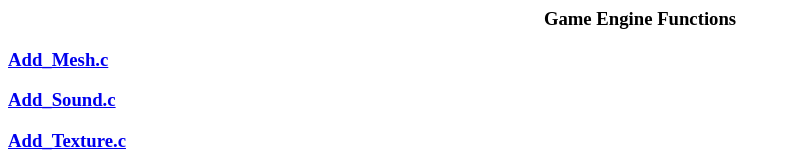
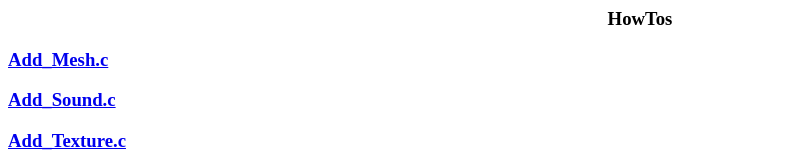
Before and after one commit to lowlevel86/OpenGL-3D-Adventure-Game-Engine, a plain HTML site: page Documentation/howTos/index.html in a window 1280 px wide. Shown: the top 160 px of the page, without its empty margins (0-791 px from the left). Drawn offline with Linux system fonts and the light colour scheme.

Commit message:
update doc

```diff
--- a/Documentation/howTos/index.html
+++ b/Documentation/howTos/index.html
@@ -1,7 +1,7 @@
 <HTML>
-<HEAD><TITLE>Game Engine Functions</TITLE></HEAD>
+<HEAD><TITLE>HowTos</TITLE></HEAD>
 <BODY>
-<H3><CENTER>Game Engine Functions</CENTER></H3>
+<H3><CENTER>HowTos</CENTER></H3>
 <H3><a href='Add_Mesh/Add_Mesh.html'>Add_Mesh.c</a></H3>
 <H3><a href='Add_Sound/Add_Sound.html'>Add_Sound.c</a></H3>
 <H3><a href='Add_Texture/Add_Texture.html'>Add_Texture.c</a></H3>
```
Also changed, not shown: 3 other files.
